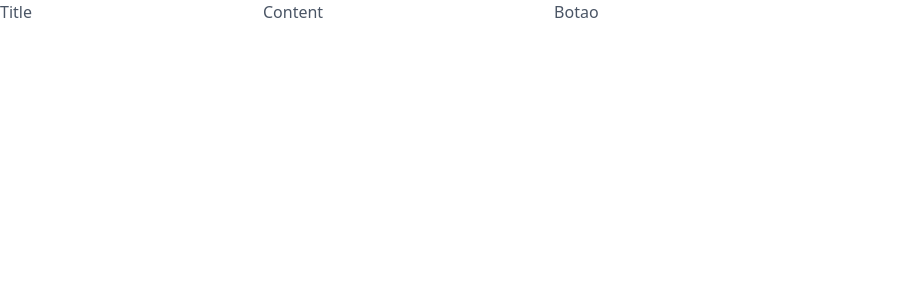
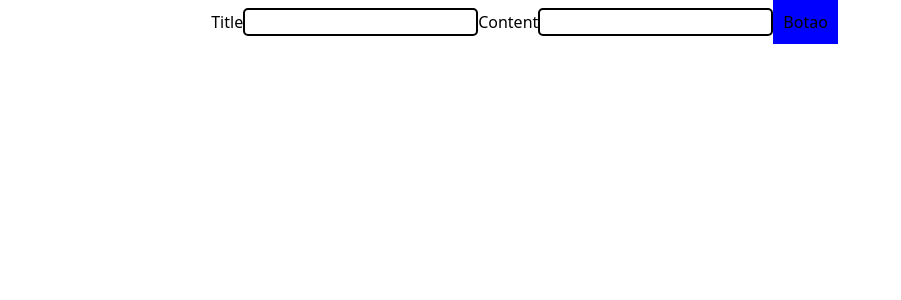
Before and after one commit to UserR3D/Norview, a Next.js app: page /posts/createPost in a window 1280 px wide. Shown: the top 300 px of the page, without its empty margins (0-901 px from the left). Built offline with nearby package versions, Linux system fonts and the light colour scheme.

Commit message:
nav component

```diff
--- /dev/null
+++ b/src/app/components/nav.tsx
@@ -0,0 +1,11 @@
+export default function Nav() {
+  return (
+    <div className="flex justify-between">
+      <h2>Norview</h2>
+      <ul className="flex gap-[2rem] justify-end">
+        <li>Home</li>
+        <li>Posts</li>
+      </ul>
+    </div>
+  );
+}
--- a/src/app/global.css
+++ b/src/app/global.css
@@ -10,3 +10,18 @@
     --foreground: #ededed;
   }
 }
+
+input {
+  border: 2px solid black;
+  border-radius: 5px;
+}
+
+button {
+  padding: 10px;
+  background-color: blue;
+}
+
+body {
+  max-width: 67vw;
+  margin: 0 auto;
+}
--- a/src/app/index.tsx
+++ /dev/null
@@ -1,3 +0,0 @@
-export default function Home() {
-  return <div>2</div>;
-}
--- /dev/null
+++ b/src/app/page.tsx
@@ -0,0 +1,8 @@
+import Nav from "@/app/components/nav";
+export default function Home() {
+  return (
+    <div>
+      <Nav />
+    </div>
+  );
+}
--- a/src/app/posts/createPost/page.tsx
+++ b/src/app/posts/createPost/page.tsx
@@ -17,7 +17,7 @@ export default function Page() {
     console.log(response);
   }
   return (
-    <div className="font-medium text-gray-600 dark:text-gray-400">
+    <div>
       <label htmlFor="title">Title</label>
       <input
         type="text"
```
